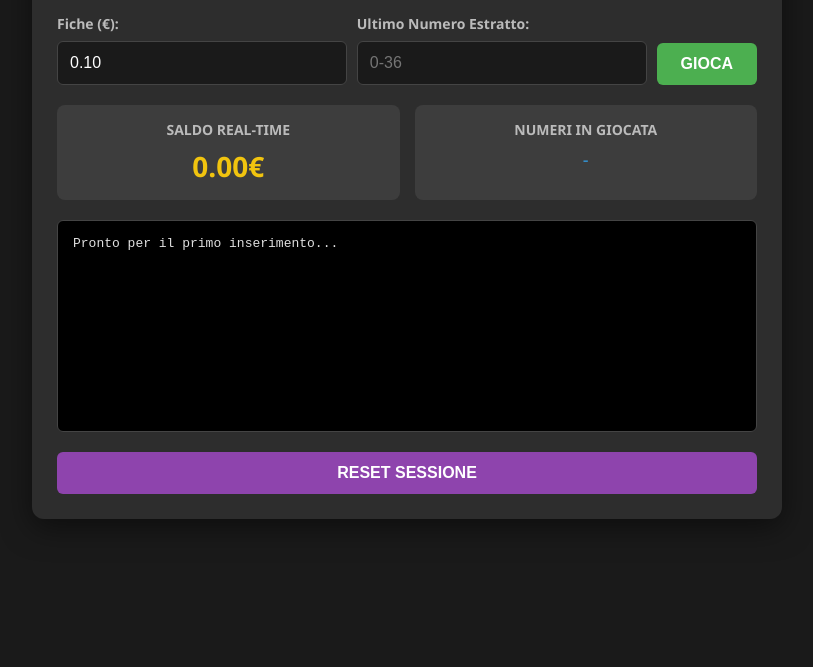
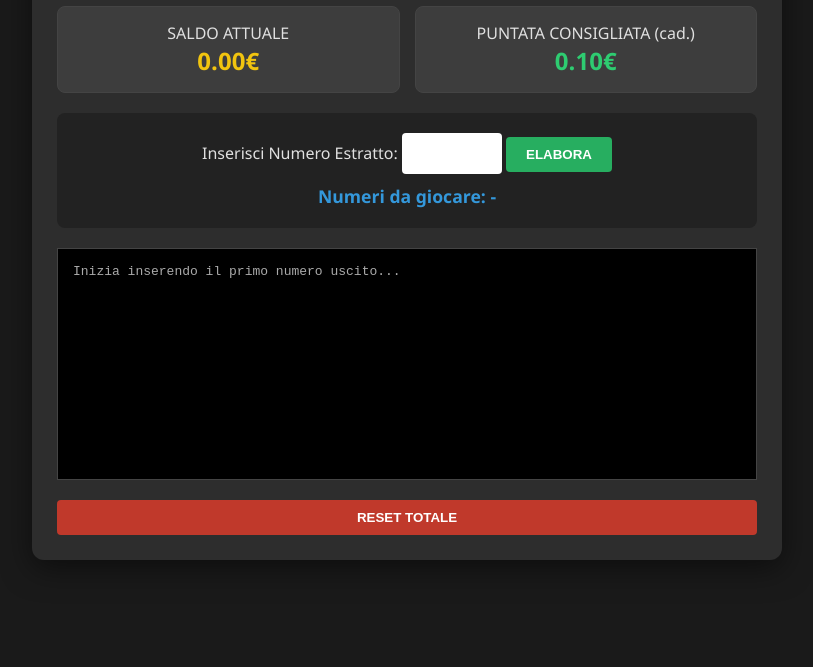
Before and after one commit to mauro8274/Terminals, a plain HTML site: page index.html in a window 1280 px wide. Shown: the part 133-800 px from the top of the page, without its empty margins (233-1046 px from the left). Drawn offline with Linux system fonts and the light colour scheme.

Commit message:
Update index.html

```diff
--- a/index.html
+++ b/index.html
@@ -3,61 +3,50 @@
 <head>
     <meta charset="UTF-8">
     <meta name="viewport" content="width=device-width, initial-scale=1.0">
-    <title>Roulette Strategy Tester - Terminali</title>
+    <title>Roulette Strategy - Auto Recovery</title>
     <style>
-        body { font-family: 'Segoe UI', Tahoma, Geneva, Verdana, sans-serif; background: #1a1a1a; color: #e0e0e0; padding: 20px; }
+        body { font-family: 'Segoe UI', sans-serif; background: #1a1a1a; color: #e0e0e0; padding: 20px; }
         .container { max-width: 700px; margin: auto; background: #2d2d2d; padding: 25px; border-radius: 12px; box-shadow: 0 8px 30px rgba(0,0,0,0.5); }
-        h1 { text-align: center; color: #4CAF50; margin-bottom: 30px; }
-        .input-group { display: flex; gap: 10px; margin-bottom: 20px; align-items: flex-end; }
-        .field { flex: 1; }
-        label { display: block; margin-bottom: 8px; font-weight: bold; font-size: 14px; color: #bbb; }
-        input { width: 100%; padding: 12px; border-radius: 6px; border: 1px solid #444; background: #1a1a1a; color: white; font-size: 16px; box-sizing: border-box; }
-        button { padding: 12px 24px; background: #4CAF50; border: none; color: white; font-size: 16px; font-weight: bold; cursor: pointer; border-radius: 6px; transition: 0.3s; }
-        button:hover { background: #45a049; }
-        .dashboard { display: grid; grid-template-columns: 1fr 1fr; gap: 15px; margin-top: 20px; }
-        .card { background: #3d3d3d; padding: 15px; border-radius: 8px; text-align: center; }
-        .saldo-val { font-size: 28px; color: #f1c40f; font-weight: bold; }
-        .numeri-lista { font-size: 18px; color: #3498db; word-wrap: break-word; }
-        .log-box { margin-top: 20px; height: 180px; overflow-y: auto; background: #000; padding: 15px; border-radius: 6px; font-family: 'Courier New', Courier, monospace; font-size: 13px; border: 1px solid #444; }
-        .win { color: #2ecc71; font-weight: bold; }
-        .lose { color: #e74c3c; }
+        h1 { text-align: center; color: #4CAF50; }
+        .dashboard { display: grid; grid-template-columns: 1fr 1fr; gap: 15px; margin-bottom: 20px; }
+        .card { background: #3d3d3d; padding: 15px; border-radius: 8px; text-align: center; border: 1px solid #444; }
+        .highlight { font-size: 24px; color: #f1c40f; font-weight: bold; }
+        .input-area { background: #222; padding: 20px; border-radius: 8px; margin-bottom: 20px; text-align: center; }
+        input { width: 80px; padding: 10px; border-radius: 4px; border: none; font-size: 18px; text-align: center; }
+        button { padding: 10px 20px; background: #27ae60; border: none; color: white; cursor: pointer; border-radius: 4px; font-weight: bold; }
+        .log-box { height: 200px; overflow-y: auto; background: #000; padding: 15px; font-family: monospace; font-size: 13px; border: 1px solid #444; color: #aaa; }
+        .advice { color: #3498db; font-weight: bold; margin-top: 10px; font-size: 1.1em; }
     </style>
 </head>
 <body>
 
 <div class="container">
-    <h1>Roulette Tracker Pro</h1>
-
-    <div class="input-group">
-        <div class="field">
-            <label>Fiche (€):</label>
-            <input type="number" id="valoreFiche" value="0.10" step="0.01">
-        </div>
-        <div class="field">
-            <label>Ultimo Numero Estratto:</label>
-            <input type="number" id="numeroEstratto" placeholder="0-36" min="0" max="36" onkeydown="if(event.key==='Enter') elaboraGiocata()">
-        </div>
-        <button onclick="elaboraGiocata()">GIOCA</button>
-    </div>
+    <h1>Roulette Recovery System</h1>
 
     <div class="dashboard">
         <div class="card">
-            <label>SALDO REAL-TIME</label>
-            <div id="saldoDisplay" class="saldo-val">0.00€</div>
+            <label>SALDO ATTUALE</label>
+            <div id="saldoDisplay" class="highlight">0.00€</div>
         </div>
         <div class="card">
-            <label>NUMERI IN GIOCATA</label>
-            <div id="numeriInGioco" class="numeri-lista">-</div>
+            <label>PUNTATA CONSIGLIATA (cad.)</label>
+            <div id="ficheConsigliata" class="highlight" style="color: #2ecc71;">0.10€</div>
         </div>
     </div>
 
-    <div class="log-box" id="logConsole">Pronto per il primo inserimento...</div>
+    <div class="input-area">
+        <label>Inserisci Numero Estratto: </label>
+        <input type="number" id="numeroEstratto" min="0" max="36" onkeydown="if(event.key==='Enter') elabora()">
+        <button onclick="elabora()">ELABORA</button>
+        <div id="infoGiocata" class="advice">Numeri da giocare: -</div>
+    </div>
 
-    <button onclick="resetTotale()" style="background:#8e44ad; width: 100%; margin-top: 20px;">RESET SESSIONE</button>
+    <div class="log-box" id="log">Inizia inserendo il primo numero uscito...</div>
+
+    <button onclick="reset()" style="background:#c0392b; width:100%; margin-top:20px;">RESET TOTALE</button>
 </div>
 
 <script>
-    // Mappatura esatta estratta dal tuo file immagine
     const mappaTerminali = {
         0: [7], 1: [8], 2: [7, 9], 3: [8], 4: [11], 5: [10, 12], 6: [11], 7: [2, 14],
         8: [1, 3, 13, 15], 9: [2, 14], 10: [5, 17], 11: [4, 6, 16, 18], 12: [5, 17],
@@ -68,65 +57,83 @@
         34: [29], 35: [28, 30], 36: [29]
     };
 
-    let saldo = 0.0;
+    let saldo = 0;
     let numeriAttivi = [];
+    let ultimaFiche = 0.10;
+    let deficitSessione = 0; // Tiene traccia di quanto dobbiamo recuperare
 
-    function elaboraGiocata() {
+    function calcolaFicheNecessaria(nNumeri) {
+        if (nNumeri === 0) return 0.10;
+
+        // Formula: (Deficit + Profitto Desiderato) / (36 - Numero di pezzi puntati)
+        // Usiamo un profitto minimo proporzionale allo step
+        let profittoTarget = 0.50;
+        let necessaria = (Math.abs(saldo) + profittoTarget) / (36 - nNumeri);
+
+        // Applichiamo i tuoi scaglioni
+        if (necessaria < 0.10) necessaria = 0.10;
+
+        // Logica scaglioni: se supera 3€ passa a step 0.2, ecc.
+        // Arrotondiamo sempre per eccesso al centesimo o al decimo
+        let finale = Math.ceil(necessaria * 10) / 10;
+
+        if (finale > 3.0) {
+            // Se la fiche singola supera i 3 euro, la strategia diventa molto rischiosa
+            // Qui il sistema continua a calcolare ma potresti voler mettere un alert
+        }
+
+        return finale;
+    }
+
+    function elabora() {
         const input = document.getElementById('numeroEstratto');
-        const fiche = parseFloat(document.getElementById('valoreFiche').value);
         const estratto = parseInt(input.value);
-        const log = document.getElementById('logConsole');
-
+        const log = document.getElementById('log');
         if (isNaN(estratto) || estratto < 0 || estratto > 36) return;
 
-        let logMsg = `> Numero uscito: <b>${estratto}</b><br>`;
+        let res = `> Uscito: <b>${estratto}</b> | `;
 
-        // 1. Controllo Vincita (basato sulla giocata precedente)
+        // 1. Verifica vincita
         if (numeriAttivi.length > 0) {
             if (numeriAttivi.includes(estratto)) {
-                const vincita = fiche * 36;
-                saldo += vincita;
-                logMsg += `<span class="win">VINTO! +${vincita.toFixed(2)}€</span><br>`;
-                // Reset strategia dopo vittoria
-                numeriAttivi = [];
+                let vinta = ultimaFiche * 36;
+                saldo += vinta;
+                res += `<span style="color:#2ecc71">VINTO +${vinta.toFixed(2)}€</span><br>`;
+                numeriAttivi = []; // Reset totale
             } else {
-                logMsg += `<span class="lose">Perso.</span><br>`;
-                // Se perdo, tengo i vecchi numeri (già in numeriAttivi)
+                res += `<span style="color:#e74c3c">PERSO</span><br>`;
             }
         }
 
-        // 2. Calcolo nuovi numeri terminali
-        const nuoviTerminali = mappaTerminali[estratto] || [];
-        const setNuovi = [estratto, ...nuoviTerminali];
-
-        // Aggiunta nuovi numeri a quelli esistenti (evitando duplicati)
-        setNuovi.forEach(n => {
+        // 2. Determina nuovi numeri
+        const nuovi = [estratto, ...(mappaTerminali[estratto] || [])];
+        nuovi.forEach(n => {
             if (!numeriAttivi.includes(n)) numeriAttivi.push(n);
         });
 
-        // 3. Pagamento giocata per il prossimo giro
-        const costoGiocata = numeriAttivi.length * fiche;
-        saldo -= costoGiocata;
+        // 3. Calcola nuova fiche per il recupero
+        ultimaFiche = calcolaFicheNecessaria(numeriAttivi.length);
 
-        logMsg += `Nuova puntata su ${numeriAttivi.length} numeri: -${costoGiocata.toFixed(2)}€<br>---`;
+        // 4. Detrazione saldo
+        let costoTotale = numeriAttivi.length * ultimaFiche;
+        saldo -= costoTotale;
 
-        // Aggiornamento UI
+        // Aggiorna UI
         document.getElementById('saldoDisplay').innerText = saldo.toFixed(2) + "€";
-        document.getElementById('numeriInGioco').innerText = numeriAttivi.sort((a,b)=>a-b).join(', ');
-        log.innerHTML = logMsg + "<br>" + log.innerHTML;
+        document.getElementById('ficheConsigliata').innerText = ultimaFiche.toFixed(2) + "€";
+        document.getElementById('infoGiocata').innerText = "Numeri (" + numeriAttivi.length + "): " + numeriAttivi.sort((a,b)=>a-b).join(', ');
+
+        log.innerHTML = res + `Puntati ${numeriAttivi.length} numeri a ${ultimaFiche.toFixed(2)}€ (Tot: -${costoTotale.toFixed(2)}€)<br>---<br>` + log.innerHTML;
 
         input.value = '';
         input.focus();
     }
 
-    function resetTotale() {
-        saldo = 0;
-        numeriAttivi = [];
+    function reset() {
+        saldo = 0; numeriAttivi = []; ultimaFiche = 0.10;
         document.getElementById('saldoDisplay').innerText = "0.00€";
-        document.getElementById('numeriInGioco').innerText = "-";
-        document.getElementById('logConsole').innerHTML = "Sessione resettata.";
+        document.getElementById('log').innerHTML = "Reset effettuato.";
     }
 </script>
-
 </body>
 </html>
```
